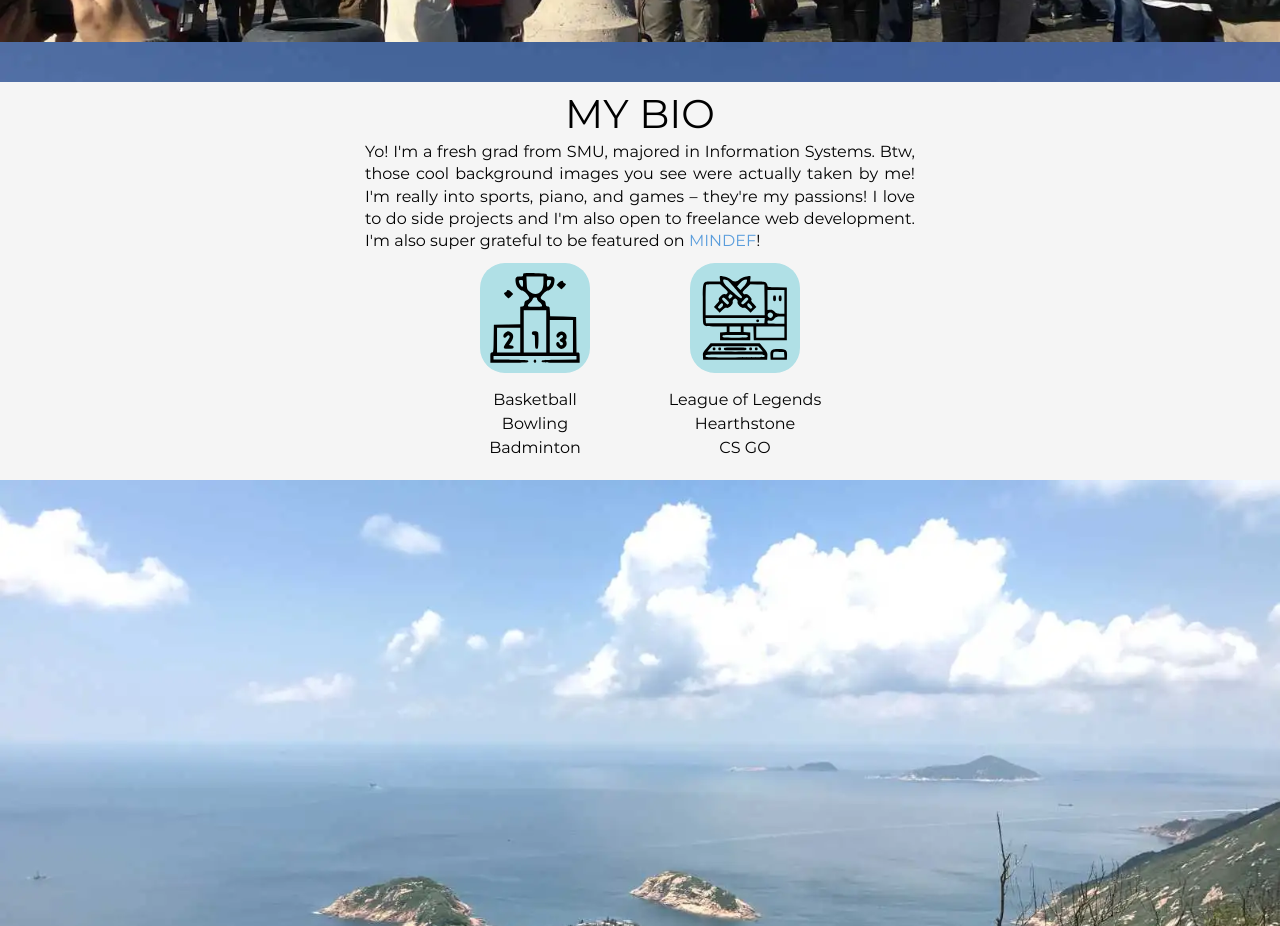
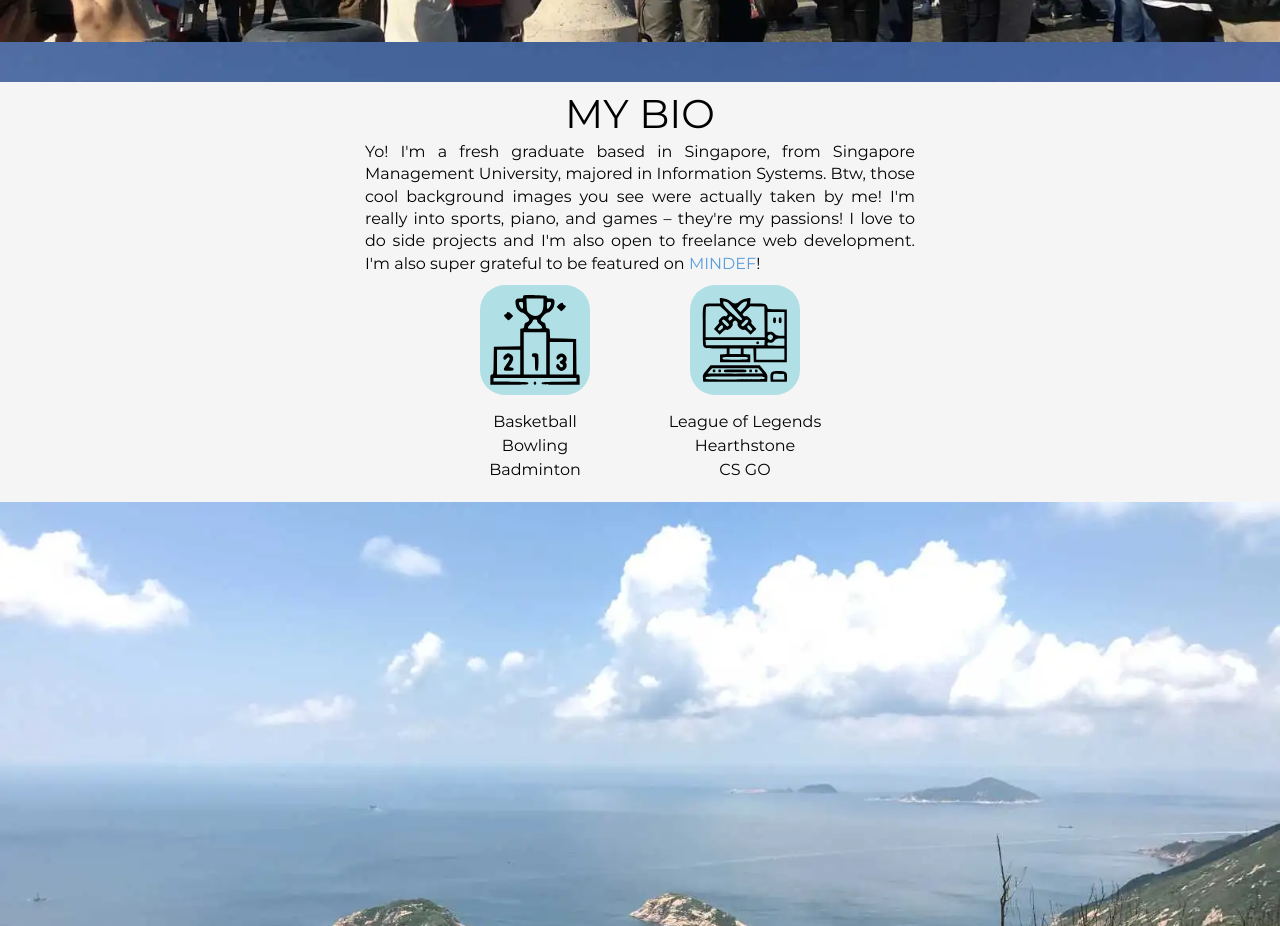
Before and after one commit to ahloytan/portfolio-react, a React (Vite) app: page / in a window 1280 px wide. Shown: the part 4040-4966 px from the top of the page. Built offline with nearby package versions, Linux system fonts and the light colour scheme.

Commit message:
shift robots.txt and sitemap.xml to root of public folder

```diff
--- a/index.html
+++ b/index.html
@@ -6,7 +6,7 @@
     <meta name="viewport" content="width=device-width, initial-scale=1.0" />
     <meta name="description" content="I'm a full-time front-end developer that enjoys building websites, and small business sites in my free time! I'm also available to work on flexible projects.">
     <meta name="google-site-verification" content="PYWqxFsmU3HTTqdTb9mfShjVWFKpXOKUXJhUyywyZmM" />
-    <title>Ahloy's Portfolio | Web Developer</title>
+    <title>Aloysius | Front End Developer</title>
   </head>
   <body>
     <div id="root"></div>
--- a/src/pages/Bio.jsx
+++ b/src/pages/Bio.jsx
@@ -37,7 +37,7 @@ const Bio = () => {
       <div className="descBox descBioBox" ref={descBoxRef}>
         <h1 className="pageTitle">MY BIO</h1>
         <div className="description">
-          Yo! I'm a fresh grad from SMU, majored in Information Systems. Btw, those cool background images you see were actually taken by me! I'm really into sports, piano, and games –
+          Yo! I'm a fresh graduate based in Singapore, from Singapore Management University, majored in Information Systems. Btw, those cool background images you see were actually taken by me! I'm really into sports, piano, and games –
           they're my passions! I love to do side projects and I'm also open to freelance web development. I'm also super grateful to be featured on{' '}
           <a href={vidLink} rel="noreferrer" target="_blank">
             MINDEF
```
Also changed, not shown: public/robots.txt (renamed from public/assets/robots.txt), 1 other file (tests, documents, lock files or other folders).
